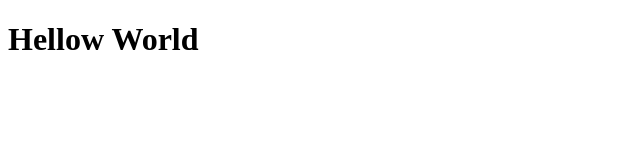
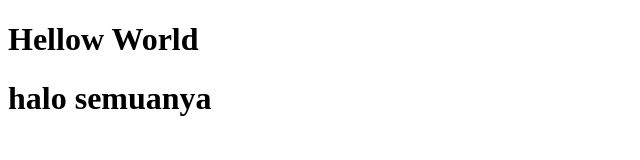
Before and after one commit to afsanarozan/belajar-github, a plain HTML site: page index.html in a window 1280 px wide. Shown: the whole page, without its empty margins (0-640 px from the left). Drawn offline with Linux system fonts and the light colour scheme.

Commit message:
add halo semuanya

```diff
--- a/index.html
+++ b/index.html
@@ -8,5 +8,6 @@
 </head>
 <body>
     <h1>Hellow World</h1>
+    <h1>halo semuanya</h1>
 </body>
 </html>
```
